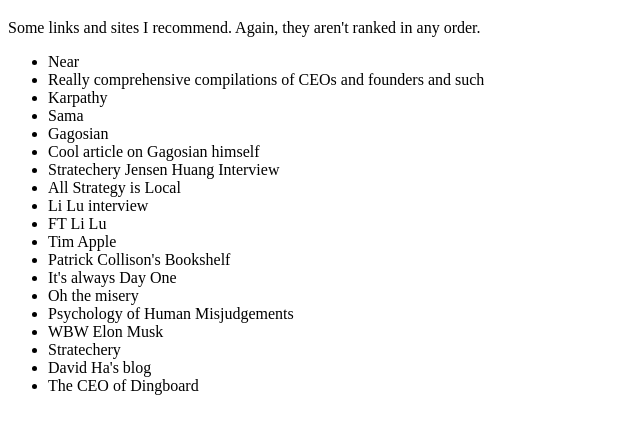
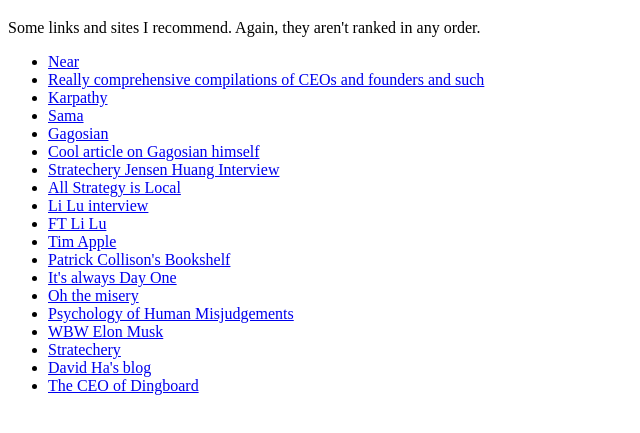
Before and after one commit to tsuiusi/tsuiusi.github.io, a website: page links.html in a window 1280 px wide. Shown: the part 61-494 px from the top of the page, without its empty margins (0-640 px from the left). Drawn offline with Linux system fonts and the light colour scheme.

Commit message:
fixed links

```diff
--- a/links.html
+++ b/links.html
@@ -8,25 +8,25 @@
 	<h1>Links</h1>
 	<p>Some links and sites I recommend. Again, they aren't ranked in any order.</p>
 	<ul>
-		<li href="https://near.blog/">Near</li>
-		<li href="https://12mv2.com/compilations/">Really comprehensive compilations of CEOs and founders and such</li>
-		<li href="https://karpathy.ai/">Karpathy</li>
-		<li href-"https://blog.samaltman.com/">Sama</li>
-		<li href="https://gagosian.com/quarterly/">Gagosian</li>
-		<li href="https://www.newyorker.com/magazine/2023/07/31/larry-gagosian-profile">Cool article on Gagosian himself</li>
-		<li href="https://stratechery.com/2022/an-interview-with-nvidia-ceo-jensen-huang-about-manufacturing-intelligence/">Stratechery Jensen Huang Interview</li>
-		<li href="https://hbr.org/2005/09/all-strategy-is-local">All Strategy is Local</li>
-		<li href="https://www.longriverinv.com/thought/qampa-with-li-lu">Li Lu interview</li>
-		<li href="https://www.ft.com/content/5308cd9f-037e-4524-a6d8-7388b3514199">FT Li Lu</li>
-		<li href="https://www.gq.com/story/tim-cook-global-creativity-awards-cover-2023">Tim Apple</li>
-		<li href="https://patrickcollison.com/bookshelf">Patrick Collison's Bookshelf</li>
-		<li href="https://s2.q4cdn.com/299287126/files/doc_financials/annual/Shareholderletter97.pdf">It's always Day One</li>
-		<li href="https://jamesclear.com/great-speeches/how-to-guarantee-a-life-of-misery-by-charlie-munger">Oh the misery</li>
-		<li href="https://fs.blog/great-talks/psychology-human-misjudgment/">Psychology of Human Misjudgements</li>
-		<li href="https://waitbutwhy.com/2015/11/the-cook-and-the-chef-musks-secret-sauce.html">WBW Elon Musk</li>
-		<li href="https://stratechery.com/">Stratechery</li>
-		<li href="https://blog.otoro.net/">David Ha's blog</li>
-		<li href="https://yacine.ca/">The CEO of Dingboard</li>
+		<li><a href="https://near.blog/">Near</a></li>
+		<li><a href="https://12mv2.com/compilations/">Really comprehensive compilations of CEOs and founders and such</a></li>
+		<li><a href="https://karpathy.ai/">Karpathy</a></li>
+		<li><a href="https://blog.samaltman.com/">Sama</a></li>
+		<li><a href="https://gagosian.com/quarterly/">Gagosian</a></li>
+		<li><a href="https://www.newyorker.com/magazine/2023/07/31/larry-gagosian-profile">Cool article on Gagosian himself</a></li>
+		<li><a href="https://stratechery.com/2022/an-interview-with-nvidia-ceo-jensen-huang-about-manufacturing-intelligence/">Stratechery Jensen Huang Interview</a></li>
+		<li><a href="https://hbr.org/2005/09/all-strategy-is-local">All Strategy is Local</a></li>
+		<li><a href="https://www.longriverinv.com/thought/qampa-with-li-lu">Li Lu interview</a></li>
+		<li><a href="https://www.ft.com/content/5308cd9f-037e-4524-a6d8-7388b3514199">FT Li Lu</a></li>
+		<li><a href="https://www.gq.com/story/tim-cook-global-creativity-awards-cover-2023">Tim Apple</a></li>
+		<li><a href="https://patrickcollison.com/bookshelf">Patrick Collison's Bookshelf</a></li>
+		<li><a href="https://s2.q4cdn.com/299287126/files/doc_financials/annual/Shareholderletter97.pdf">It's always Day One</a></li>
+		<li><a href="https://jamesclear.com/great-speeches/how-to-guarantee-a-life-of-misery-by-charlie-munger">Oh the misery</a></li>
+		<li><a href="https://fs.blog/great-talks/psychology-human-misjudgment/">Psychology of Human Misjudgements</a></li>
+		<li><a href="https://waitbutwhy.com/2015/11/the-cook-and-the-chef-musks-secret-sauce.html">WBW Elon Musk</a></li>
+		<li><a href="https://stratechery.com/">Stratechery</a></li>
+		<li><a href="https://blog.otoro.net/">David Ha's blog</a></li>
+		<li><a href="https://yacine.ca/">The CEO of Dingboard</a></li>
 
 	</ul>
 </body>
```
Also changed, not shown: mangarecs.html (+14 -15 lines).
